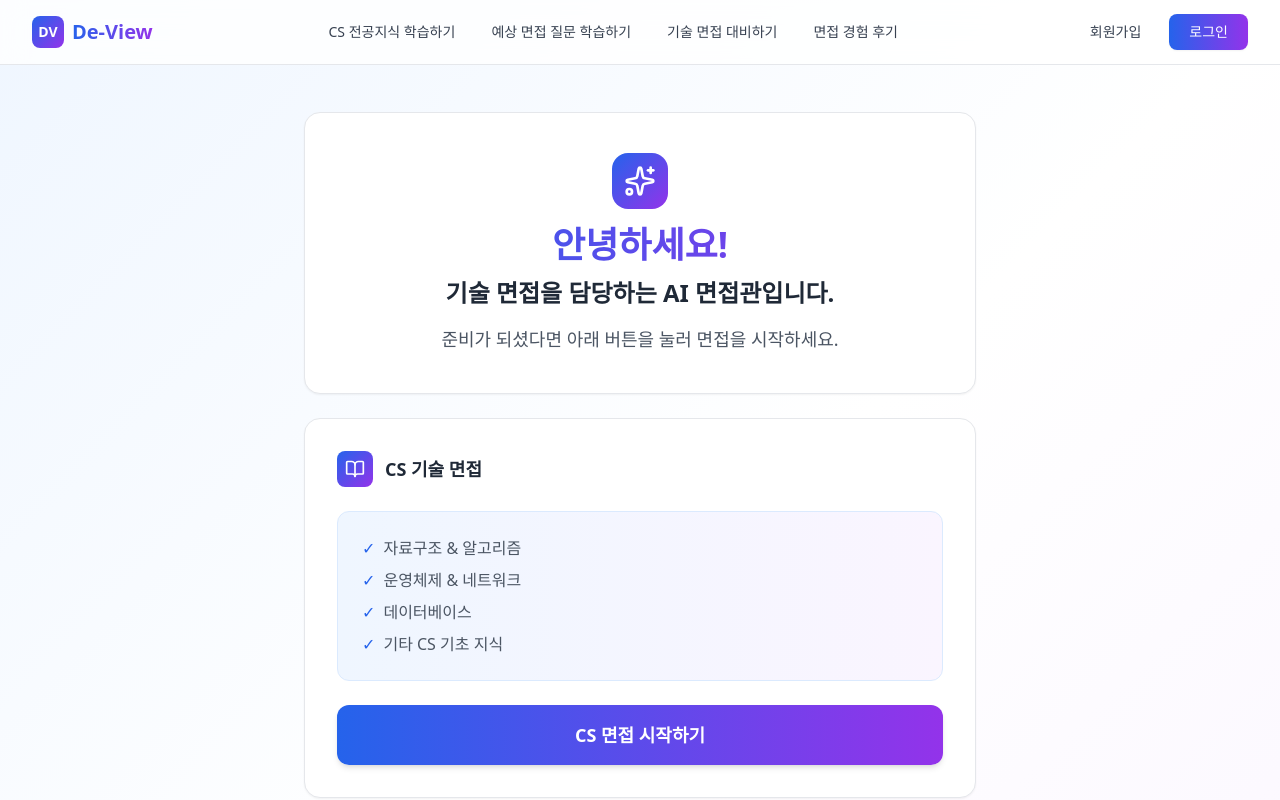
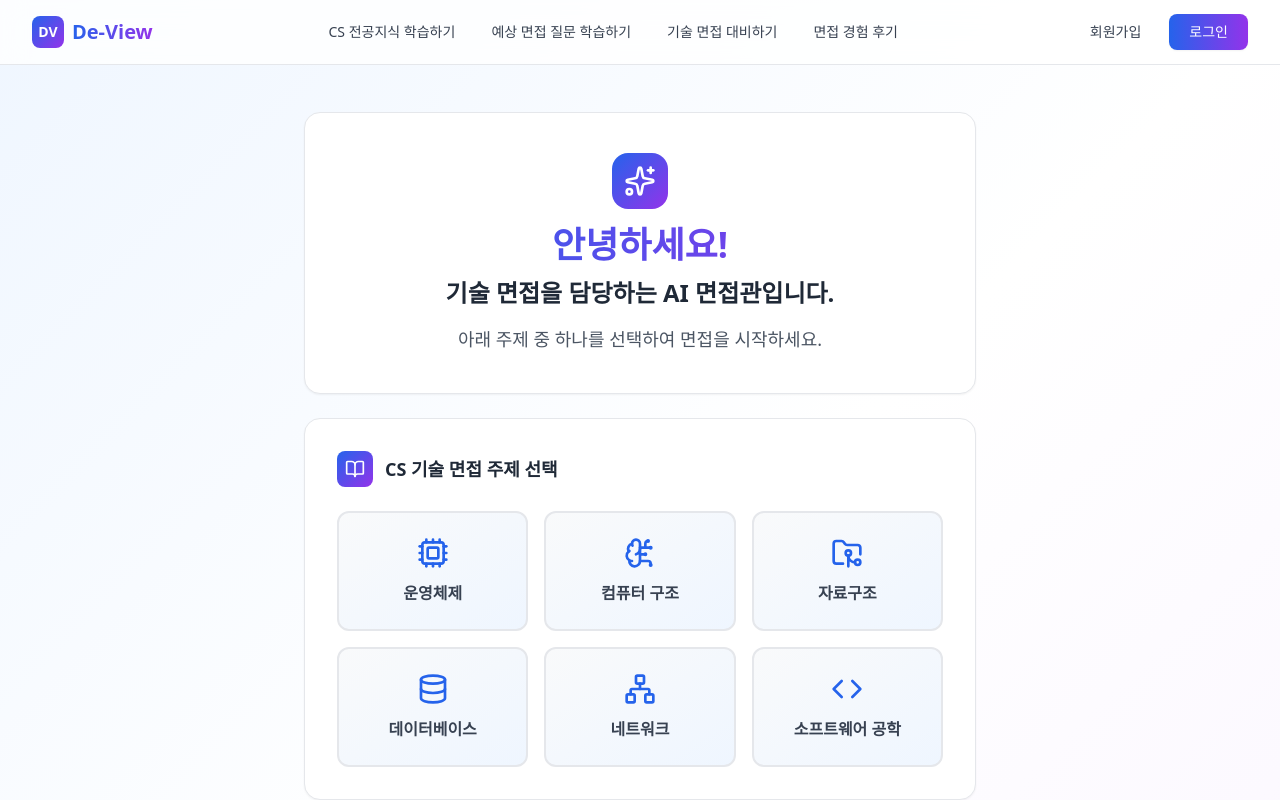
Before and after one commit to osw-DeView/web, a React (Create React App) app: page /interview/start in a window 1280 px wide. Shown: the top 800 px of the page. Built offline with nearby package versions, Linux system fonts and the light colour scheme.

Commit message:
feat: 면접 시작 페이지에서 카테고리 선택 기능 추가 및 API 호출 개선 #47

```diff
--- a/src/pages/InterviewPage.js
+++ b/src/pages/InterviewPage.js
@@ -11,74 +11,43 @@ const InterviewPage = () => {
 
   const { sessionId, interviewType, initialMessage } = location.state || {};
 
-  const [messages, setMessages] = useState([]);
+  // HTML 엔티티 디코더
+  const decodeHTMLEntities = (text) => {
+    if (!text) return "";
+    const textarea = document.createElement("textarea");
+    textarea.innerHTML = text;
+    return textarea.value;
+  };
+
+  const [messages, setMessages] = useState(() => {
+    if (!initialMessage) return [];
+    return [{ role: "assistant", content: decodeHTMLEntities(initialMessage) }];
+  });
+
   const [inputMessage, setInputMessage] = useState("");
   const [loading, setLoading] = useState(false);
-  const [answerCount, setAnswerCount] = useState(0); // 답변 카운트
+  const [answerCount, setAnswerCount] = useState(0);
   const textareaRef = useRef(null);
 
-  const MAX_QUESTIONS = 4; // 최대 질문 개수 (4번 답변까지 가능)
+  const MAX_QUESTIONS = 4;
 
-  useEffect(() => { // 첫 질문 바로 요청
-    if(!sessionId){
+  useEffect(() => {
+    if (!sessionId) {
       navigate("/interview/start");
-      return;
     }
+  }, [sessionId, navigate]);
 
-    // 페이지 로드되자마자 첫 질문 바로 요청
-    if(initialMessage){
-      requestFirstQuestion();
-    }
-  }, [sessionId, initialMessage, navigate]);
-
-  // 첫 질문 자동 요청 (초기 인사 메시지 포함)
-  const requestFirstQuestion = async () => {
-    setLoading(true);
-    try {
-
-      const response = await api.post("/api/interview/chat/next", {
-        sessionId: sessionId,
-        interviewType: interviewType,
-        messages: [
-          {
-            role: "assistant",
-            content: initialMessage,
-          },
-        ],
-      });
-
-      // 초기 메시지 없이 첫 질문만 표시
-      setMessages([
-        {
-          role: "assistant",
-          content: response.data.response,
-        },
-      ]);
-    } catch (err) {
-      console.error("첫 질문 요청 실패:", err);
-      setMessages([
-        {
-          role: "error",
-          content: "질문을 불러오는데 실패했습니다. 페이지를 새로고침해주세요.",
-        },
-      ]);
-    } finally {
-      setLoading(false);
-    }
-  };
-
-  useEffect(() =>{ // 메시지 전송 시 스크롤
+  useEffect(() => {
     scrollToBottom();
   }, [messages]);
 
-  // textarea 높이 자동 조절
   const adjustTextareaHeight = () => {
     const textarea = textareaRef.current;
     if (textarea) {
-      textarea.style.height = '48px'; // 최소 높이로 리셋
+      textarea.style.height = "48px";
       const scrollHeight = textarea.scrollHeight;
-      const maxHeight = 200; // 최대 높이
-      textarea.style.height = Math.min(scrollHeight, maxHeight) + 'px';
+      const maxHeight = 200;
+      textarea.style.height = Math.min(scrollHeight, maxHeight) + "px";
     }
   };
 
@@ -87,13 +56,18 @@ const InterviewPage = () => {
   }, [inputMessage]);
 
   const scrollToBottom = () => {
-    messagesEndRef.current?.scrollIntoView({behavior: "smooth"});
+    messagesEndRef.current?.scrollIntoView({ behavior: "smooth" });
   };
 
   const sendMessage = async () => {
-    if(!inputMessage.trim() || loading) return;
+    if (!inputMessage.trim() || loading) return;
 
-    const userMessage = inputMessage.trim();
+    // 줄바꿈 제거한 메시지
+    const userMessage = inputMessage
+      .trim()
+      .replace(/\\n/g, " ")
+      .replace(/\n/g, " ");
+
     setInputMessage("");
 
     const newUserMessage = {
@@ -101,66 +75,49 @@ const InterviewPage = () => {
       content: userMessage,
     };
 
-    setMessages((prev) => [...prev, newUserMessage]);
+    const updatedMessages = [...messages, newUserMessage];
+    setMessages(updatedMessages);
 
-    // 답변 카운트 증가 (사용자가 답변을 보낼 때마다)
     const newAnswerCount = answerCount + 1;
     setAnswerCount(newAnswerCount);
-
-    // 4번째 답변 완료 시 API 호출 없이 바로 종료
-    if (newAnswerCount >= MAX_QUESTIONS) {
-
-      // 짧은 지연 후 완료 메시지 표시 (사용자 메시지가 먼저 렌더링되도록)
-      setTimeout(() => {
-        setMessages((prev) => [
-          ...prev,
-          {
-            role: "assistant",
-            content: "면접이 종료되었습니다. 수고하셨습니다!",
-          },
-        ]);
-      }, 100);
-
-      // 2초 후 자동으로 평가 페이지로 이동
-      setTimeout(() => {
-        navigate("/interview/result", {
-          state: { sessionId, interviewType },
-        });
-      }, 2500);
-      return;
-    }
-
     setLoading(true);
 
     try {
-      // API 호출용 messages 배열 생성 (현재 대화 이력 포함)
-      const messagesForAPI = [
-        ...messages.map((msg) => ({
-          role: msg.role,
-          content: msg.content,
-        })),
-        newUserMessage,
-      ];
+      const messagesForAPI = updatedMessages.map((msg) => ({
+        role: msg.role,
+        content: msg.content,
+      }));
 
-      // API 호출
       const response = await api.post("/api/interview/chat/next", {
         sessionId: sessionId,
         interviewType: interviewType,
         messages: messagesForAPI,
       });
 
-      // AI 응답 추가
+      // 최대 답변 수 도달 시
+      if (newAnswerCount >= MAX_QUESTIONS) {
+        navigate("/interview/result", {
+          state: { sessionId, interviewType, messages: updatedMessages },
+        });
+        return;
+      }
+
+      // AI 응답 줄바꿈/엔티티 처리
+      const cleanAIResponse = decodeHTMLEntities(
+        response.data.response
+          ?.replace(/\\n/g, " ")
+          ?.replace(/\n/g, " ")
+      );
+
       setMessages((prev) => [
         ...prev,
         {
           role: "assistant",
-          content: response.data.response,
+          content: cleanAIResponse,
         },
       ]);
-    }catch(err){
+    } catch (err) {
       console.error("메시지 전송 실패:", err);
-
-      // 에러 메시지
       setMessages((prev) => [
         ...prev,
         {
@@ -168,12 +125,14 @@ const InterviewPage = () => {
           content: "메시지 전송에 실패했습니다. 다시 시도해주세요.",
         },
       ]);
-    }finally{
-      setLoading(false);
+    } finally {
+      if (newAnswerCount < MAX_QUESTIONS) {
+        setLoading(false);
+      }
     }
   };
 
-  // Enter 키 전송
+  // Enter 전송
   const handleKeyPress = (e) => {
     if (e.key === "Enter" && !e.shiftKey) {
       e.preventDefault();
@@ -181,11 +140,10 @@ const InterviewPage = () => {
     }
   };
 
-  // 면접 종료
   const endInterview = () => {
     if (window.confirm("면접을 종료하시겠습니까?")) {
       navigate("/interview/result", {
-        state: { sessionId, interviewType },
+        state: { sessionId, interviewType, messages },
       });
     }
   };
@@ -225,7 +183,9 @@ const InterviewPage = () => {
           {messages.map((msg, index) => (
             <div
               key={index}
-              className={`flex ${msg.role === "user" ? "justify-end" : "justify-start"}`}
+              className={`flex ${
+                msg.role === "user" ? "justify-end" : "justify-start"
+              }`}
             >
               {msg.role === "assistant" && (
                 <div className="flex-shrink-0 w-10 h-10 rounded-full bg-gradient-to-br from-indigo-600 to-purple-600 flex items-center justify-center mr-3">
@@ -243,7 +203,7 @@ const InterviewPage = () => {
                 }`}
               >
                 <p className="text-base leading-relaxed whitespace-pre-wrap">
-                  {msg.content}
+                  {decodeHTMLEntities(msg.content)}
                 </p>
               </div>
 
@@ -270,7 +230,6 @@ const InterviewPage = () => {
             </div>
           )}
 
-          {/* 면접 완료 메시지 */}
           {answerCount >= MAX_QUESTIONS && !loading && (
             <div className="flex justify-center">
               <div className="bg-green-900/50 border border-green-500/50 rounded-2xl px-6 py-4 text-center">
@@ -297,31 +256,40 @@ const InterviewPage = () => {
               value={inputMessage}
               onChange={(e) => setInputMessage(e.target.value)}
               onKeyPress={handleKeyPress}
-              placeholder={answerCount >= MAX_QUESTIONS ? "면접이 종료되었습니다..." : "답변을 입력하세요..."}
+              placeholder={
+                answerCount >= MAX_QUESTIONS
+                  ? "면접이 종료되었습니다..."
+                  : "답변을 입력하세요..."
+              }
               disabled={loading || answerCount >= MAX_QUESTIONS}
               className="flex-1 bg-slate-800/80 border border-slate-600/50 rounded-xl px-4 py-3 text-white placeholder-slate-400 focus:outline-none focus:ring-2 focus:ring-indigo-500 focus:border-transparent resize-none disabled:opacity-50 disabled:cursor-not-allowed [&::-webkit-scrollbar]:hidden [-ms-overflow-style:none] [scrollbar-width:none]"
-              style={{ minHeight: "48px", maxHeight: "200px", height: "48px", overflow: "hidden" }}
+              style={{
+                minHeight: "48px",
+                maxHeight: "200px",
+                height: "48px",
+                overflow: "hidden",
+              }}
             />
             <button
               onClick={sendMessage}
-              disabled={loading || !inputMessage.trim() || answerCount >= MAX_QUESTIONS}
+              disabled={
+                loading || !inputMessage.trim() || answerCount >= MAX_QUESTIONS
+              }
               className="flex-shrink-0 w-12 h-12 bg-gradient-to-r from-indigo-600 to-purple-600 hover:from-indigo-700 hover:to-purple-700 disabled:from-slate-700 disabled:to-slate-700 rounded-xl flex items-center justify-center transition-all duration-200 transform hover:scale-105 disabled:scale-100 disabled:cursor-not-allowed"
             >
               <Send className="w-5 h-5 text-white" />
             </button>
           </div>
 
-          {/* 안내 메시지 */}
           <p className="text-xs text-slate-400 mt-2 text-center">
             {answerCount >= MAX_QUESTIONS
               ? "💡 면접이 완료되었습니다"
-              : "💡 Enter로 전송 • Shift + Enter로 줄바꿈"
-            }
+              : "💡 Enter로 전송 • Shift + Enter로 줄바꿈"}
           </p>
         </div>
       </div>
     </div>
   );
-}
+};
 
 export default InterviewPage;
--- a/src/pages/InterviewResult.js
+++ b/src/pages/InterviewResult.js
@@ -8,7 +8,7 @@ import Footer from "../components/Footer";
 const InterviewResultPage = () => {
   const navigate = useNavigate();
   const location = useLocation();
-  const { sessionId, interviewType } = location.state || {};
+  const { sessionId, interviewType, messages } = location.state || {};
 
   const [loading, setLoading] = useState(true);
   const [error, setError] = useState(null);
@@ -17,30 +17,28 @@ const InterviewResultPage = () => {
   const hasCalledAPI = useRef(false); // 중복 호출 방지
 
   useEffect(() => {
-    if (!sessionId) {
+    if (!sessionId || !messages) {
       navigate("/interview/start");
       return;
     }
 
-    if (hasCalledAPI.current) { // 이미 API를 호출했다면 다시 호출하지 않음
+    if (hasCalledAPI.current) {
       return;
     }
 
     hasCalledAPI.current = true;
     fetchEvaluation();
-  }, [sessionId]);
+  }, [sessionId, interviewType, messages, navigate]);
 
   const fetchEvaluation = async () => {
     setLoading(true);
     setError(null);
 
     try {
-
       const response = await api.post("/api/interview/chat/evaluation", {
-        sessionId: sessionId,
+        sessionId: sessionId
       });
 
-      // API 응답 구조: { evaluation_report: { ... } }
       if (response.data && response.data.evaluation_report) {
         setEvaluationData(response.data.evaluation_report);
       } else {
@@ -49,7 +47,6 @@ const InterviewResultPage = () => {
     } catch (err) {
       console.error("평가 요청 실패:", err);
       setError("평가 결과를 불러오는데 실패했습니다.");
-      // 에러 발생 시 플래그 리셋 (재시도 가능하도록)
       hasCalledAPI.current = false;
     } finally {
       setLoading(false);
--- a/src/pages/InterviewStartPage.js
+++ b/src/pages/InterviewStartPage.js
@@ -1,41 +1,47 @@
 import React, { useState } from "react";
-import { Sparkles, BookOpen } from "lucide-react";
+import { Sparkles, BookOpen, Cpu, Database, Network, Code, FolderGit2, BrainCircuit } from "lucide-react";
 import api from "../api";
 import NavBar from "../components/NavBar";
 import { useNavigate } from "react-router-dom";
 import Footer from "../components/Footer";
 
+const categories = [
+  { name: "운영체제", value: "Operating System", icon: <Cpu className="w-8 h-8" /> },
+  { name: "컴퓨터 구조", value: "Computer Architecture", icon: <BrainCircuit className="w-8 h-8" /> },
+  { name: "자료구조", value: "Data Structure", icon: <FolderGit2 className="w-8 h-8" /> },
+  { name: "데이터베이스", value: "Database", icon: <Database className="w-8 h-8" /> },
+  { name: "네트워크", value: "NetWork", icon: <Network className="w-8 h-8" /> },
+  { name: "소프트웨어 공학", value: "SoftWare Engineering", icon: <Code className="w-8 h-8" /> },
+];
+
 const InterviewStartPage = () => {
   const navigate = useNavigate();
-  const [loading, setLoading] = useState(false);
+  const [loadingCategory, setLoadingCategory] = useState(null);
   const [error, setError] = useState(null);
 
-  const startInterview = async () => {
-    setLoading(true);
+  const startInterview = async (category) => {
+    setLoadingCategory(category);
     setError(null);
 
     try {
       const res = await api.post("api/interview/chat/start", {
-        interviewType: "cs"
+        interviewType: category,
       });
-
-      console.log(res.data);
 
       if (res.data && res.data.sessionId) {
         navigate("/interview", {
           state: {
             sessionId: res.data.sessionId,
-            interviewType: "cs",
+            interviewType: category,
             initialMessage: res.data.response,
           },
         });
       } else {
         setError("서버 응답이 올바르지 않습니다.");
+        setLoadingCategory(null);
       }
-
     } catch (err) {
       console.error("API 호출 실패:", err);
-
       if (err.response) {
         setError(
           err.response.data?.message ||
@@ -46,8 +52,7 @@ const InterviewStartPage = () => {
       } else {
         setError("요청 중 오류가 발생했습니다.");
       }
-    } finally {
-      setLoading(false);
+      setLoadingCategory(null);
     }
   };
 
@@ -56,15 +61,12 @@ const InterviewStartPage = () => {
       <NavBar />
       <div className="flex items-center justify-center flex-1 p-4 md:p-8 pt-24 md:pt-28">
         <div className="max-w-2xl w-full space-y-6">
-
-          {/* 헤더 카드 */}
           <div className="bg-white rounded-2xl shadow-sm border border-gray-200 p-8 md:p-10 text-center">
             <div className="flex justify-center mb-4">
               <div className="p-3 bg-gradient-to-br from-blue-600 to-purple-600 rounded-2xl">
                 <Sparkles className="w-8 h-8 text-white" />
               </div>
             </div>
-
             <h1 className="text-3xl md:text-4xl font-bold mb-3 bg-gradient-to-r from-blue-600 to-purple-600 bg-clip-text text-transparent">
               안녕하세요!
             </h1>
@@ -72,68 +74,53 @@ const InterviewStartPage = () => {
               기술 면접을 담당하는 AI 면접관입니다.
             </p>
             <p className="text-gray-600 text-base md:text-lg">
-              준비가 되셨다면 아래 버튼을 눌러 면접을 시작하세요.
+              아래 주제 중 하나를 선택하여 면접을 시작하세요.
             </p>
           </div>
 
-          {/* 면접 안내 카드 */}
           <div className="bg-white rounded-2xl shadow-sm border border-gray-200 p-6 md:p-8">
             <div className="flex items-center space-x-3 mb-6">
               <div className="p-2 bg-gradient-to-br from-blue-600 to-purple-600 rounded-lg">
                 <BookOpen className="w-5 h-5 text-white" />
               </div>
-              <h2 className="text-lg font-bold text-gray-800">CS 기술 면접</h2>
+              <h2 className="text-lg font-bold text-gray-800">CS 기술 면접 주제 선택</h2>
             </div>
 
-            <div className="mb-6 p-6 bg-gradient-to-r from-blue-50 to-purple-50 rounded-xl border border-blue-100">
-              <div className="space-y-2 text-gray-600">
-                <p className="flex items-center">
-                  <span className="text-blue-600 mr-2">✓</span>
-                  자료구조 & 알고리즘
-                </p>
-                <p className="flex items-center">
-                  <span className="text-blue-600 mr-2">✓</span>
-                  운영체제 & 네트워크
-                </p>
-                <p className="flex items-center">
-                  <span className="text-blue-600 mr-2">✓</span>
-                  데이터베이스
-                </p>
-                <p className="flex items-center">
-                  <span className="text-blue-600 mr-2">✓</span>
-                  기타 CS 기초 지식
-                </p>
-              </div>
-            </div>
-
-            {/* 에러 메시지 */}
             {error && (
               <div className="mb-6 bg-red-50 border border-red-200 rounded-lg p-4">
                 <p className="text-red-600 text-sm font-medium">⚠️ {error}</p>
               </div>
             )}
 
-            {/* 면접 시작 버튼 */}
+            <div className="grid grid-cols-2 md:grid-cols-3 gap-4">
+              {categories.map((cat) => (
                 <button
-              onClick={startInterview}
-              disabled={loading}
+                  key={cat.value}
+                  onClick={() => startInterview(cat.value)}
+                  disabled={loadingCategory !== null}
                   className={`
-                w-full py-4 rounded-xl text-lg font-bold transition-all duration-200
-                ${loading
-                  ? 'bg-gray-300 cursor-not-allowed text-gray-500'
-                  : 'bg-gradient-to-r from-blue-600 to-purple-600 hover:from-blue-700 hover:to-purple-700 text-white shadow-md hover:shadow-lg transform hover:scale-[1.02]'
-                }
+                    group p-4 md:p-6 flex flex-col items-center justify-center text-center
+                    bg-gradient-to-br from-gray-50 to-blue-50
+                    border-2 border-gray-200 rounded-xl
+                    hover:border-blue-400 hover:shadow-lg hover:-translate-y-1
+                    transition-all duration-300
+                    disabled:opacity-50 disabled:cursor-not-allowed
                   `}
                 >
-              {loading ? (
-                <span className="flex items-center justify-center">
-                  <div className="animate-spin rounded-full h-5 w-5 border-t-2 border-b-2 border-gray-600 mr-2"></div>
-                  면접 시작 준비 중...
+                  <div className="mb-3 text-blue-600 group-hover:text-purple-600 transition-colors duration-300">
+                    {cat.icon}
+                  </div>
+                  <span className="font-semibold text-gray-700 group-hover:text-black transition-colors duration-300">
+                    {cat.name}
                   </span>
-              ) : (
-                'CS 면접 시작하기'
+                  {loadingCategory === cat.value && (
+                    <div className="absolute inset-0 bg-white/70 flex items-center justify-center rounded-xl">
+                      <div className="animate-spin rounded-full h-6 w-6 border-t-2 border-b-2 border-blue-600"></div>
+                    </div>
                   )}
                 </button>
+              ))}
+            </div>
           </div>
         </div>
       </div>
```
Lines whose indentation alone changed are shown as unchanged.
